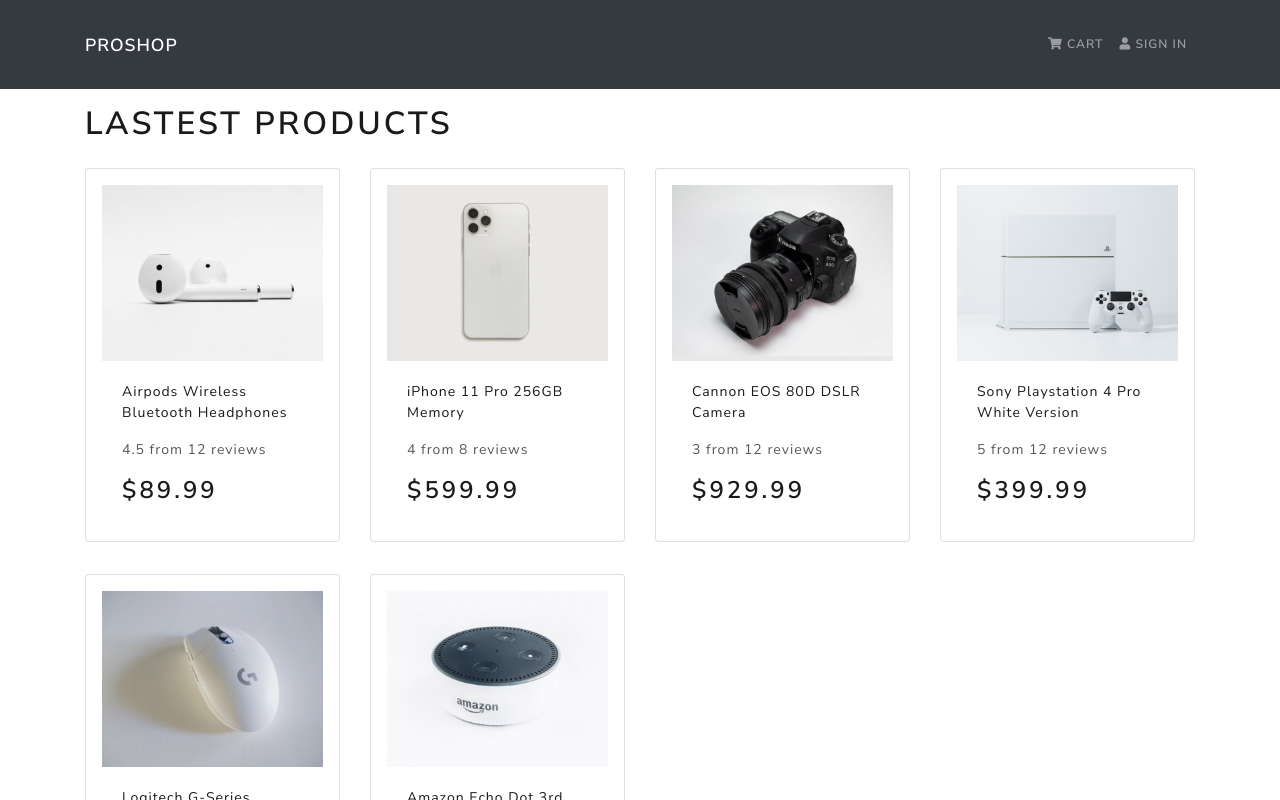
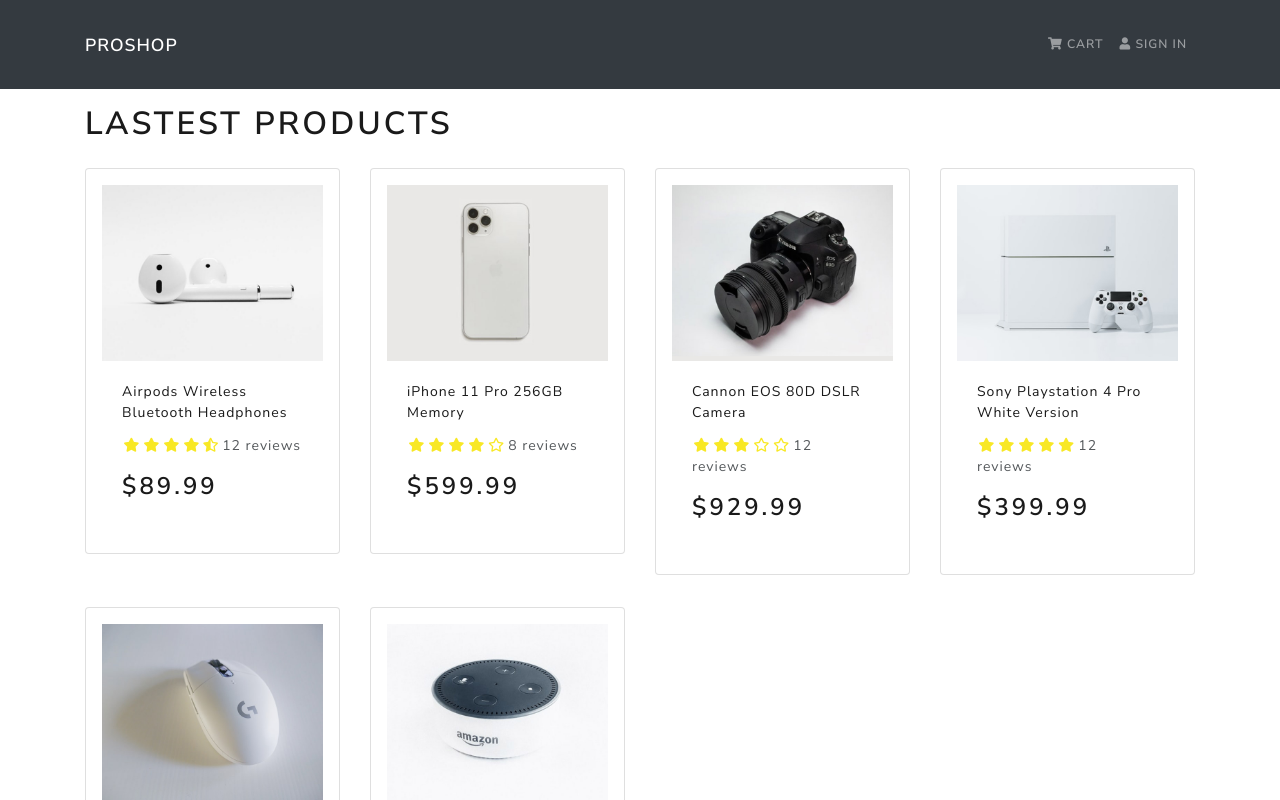
Before and after one commit to CyrilGouv/proshop, a React (Create React App) app in the folder frontend/: page / in a window 1280 px wide. Shown: the top 800 px of the page. Built offline with nearby package versions, Linux system fonts and the light colour scheme.

Commit message:
Add Rating Component

```diff
--- a/frontend/src/components/Product.js
+++ b/frontend/src/components/Product.js
@@ -1,5 +1,6 @@
 import React from 'react'
 import { Card } from 'react-bootstrap'
+import Rating from './Rating'
 
 const Product = ({ product }) => {
     return (
@@ -15,9 +16,7 @@
                 </a>
 
                 <Card.Text as="div">
-                    <div className="my-3">
-                        { product.rating } from { product.numReviews } reviews
-                    </div>
+                    <Rating value={ product.rating } text={ `${product.numReviews} reviews` } />
                 </Card.Text>
 
                 <Card.Text as="h3">${product.price}</Card.Text>
--- /dev/null
+++ b/frontend/src/components/Rating.js
@@ -0,0 +1,78 @@
+import React from 'react'
+import PropTypes from 'prop-types'
+
+const Rating = ({ value, text, color }) => {
+    return (
+        <div className="rating">
+            <span>
+                <i  style={{ color }}
+                    className={
+                    value >= 1
+                        ? 'fas fa-star'
+                        : value >= 0.5
+                        ? 'fas fa-star-half-alt'
+                        : 'far fa-star'
+                    }
+                ></i>
+            </span>
+            <span>
+                <i  style={{ color }}
+                    className={
+                    value >= 2
+                        ? 'fas fa-star'
+                        : value >= 1.5
+                        ? 'fas fa-star-half-alt'
+                        : 'far fa-star'
+                    }
+                ></i>
+            </span>
+            <span>
+                <i
+                    style={{ color }}
+                    className={
+                    value >= 3
+                        ? 'fas fa-star'
+                        : value >= 2.5
+                        ? 'fas fa-star-half-alt'
+                        : 'far fa-star'
+                    }
+                ></i>
+            </span>
+            <span>
+                <i  style={{ color }}
+                    className={
+                    value >= 4
+                        ? 'fas fa-star'
+                        : value >= 3.5
+                        ? 'fas fa-star-half-alt'
+                        : 'far fa-star'
+                    }
+                ></i>
+            </span>
+            <span>
+                <i  style={{ color }}
+                    className={
+                    value >= 5
+                        ? 'fas fa-star'
+                        : value >= 4.5
+                        ? 'fas fa-star-half-alt'
+                        : 'far fa-star'
+                    }
+                ></i>
+            </span>
+            <span>{ text && text }</span>
+        </div>
+    )
+}
+
+Rating.defaultProps = {
+    color: '#f8e825'
+}
+
+Rating.propTypes = {
+    value: PropTypes.number.isRequired,
+    text: PropTypes.string.isRequired,
+    color: PropTypes.string
+}
+
+export default Rating
--- a/frontend/src/index.css
+++ b/frontend/src/index.css
@@ -1,3 +1,11 @@
 main {
   min-height: 80vh;
 }
+
+h3 {
+  padding: 1rem 0;
+}
+
+.rating span {
+  margin: 0.1rem;
+}
--- a/frontend/src/screens/HomeScreen.js
+++ b/frontend/src/screens/HomeScreen.js
@@ -9,7 +9,7 @@
             <h1>Lastest Products</h1>
             <Row>
                 { products.map(product => (
-                    <Col sm={12} md={5} lg={4} xl={3}>
+                    <Col key={ product._id } sm={12} md={5} lg={4} xl={3}>
                         <Product product={ product } />
                     </Col>
                 )) }
```
